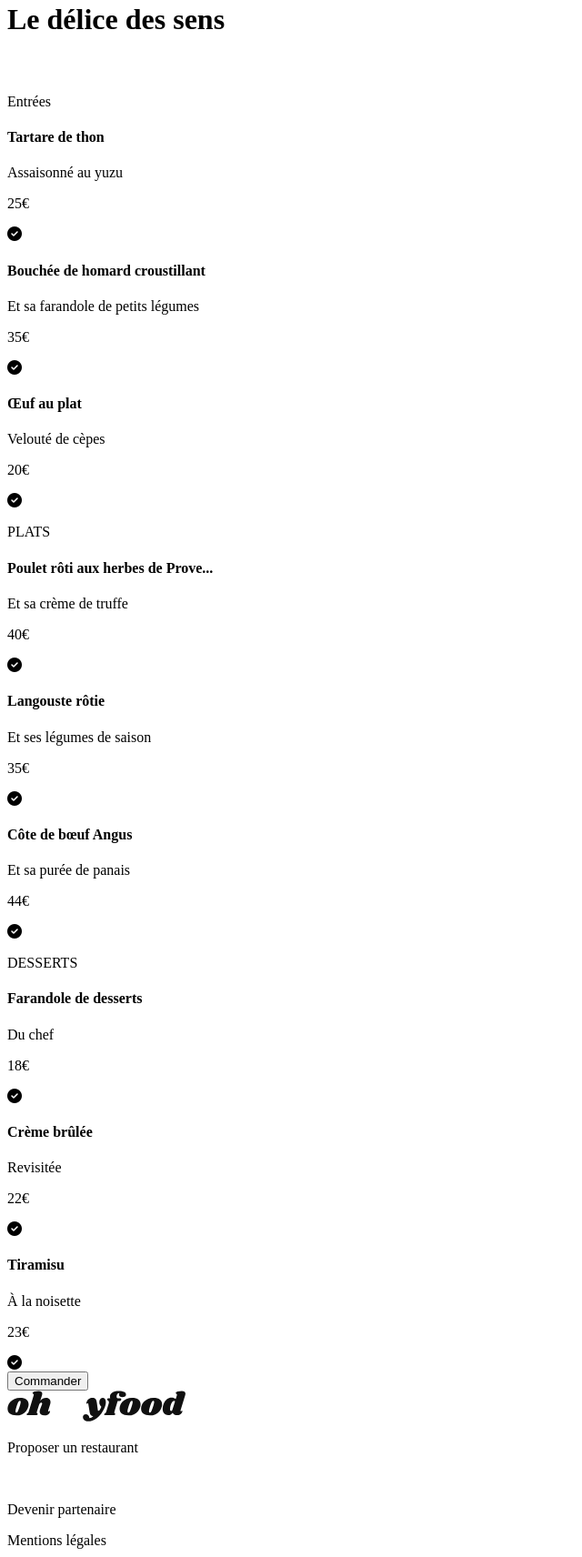
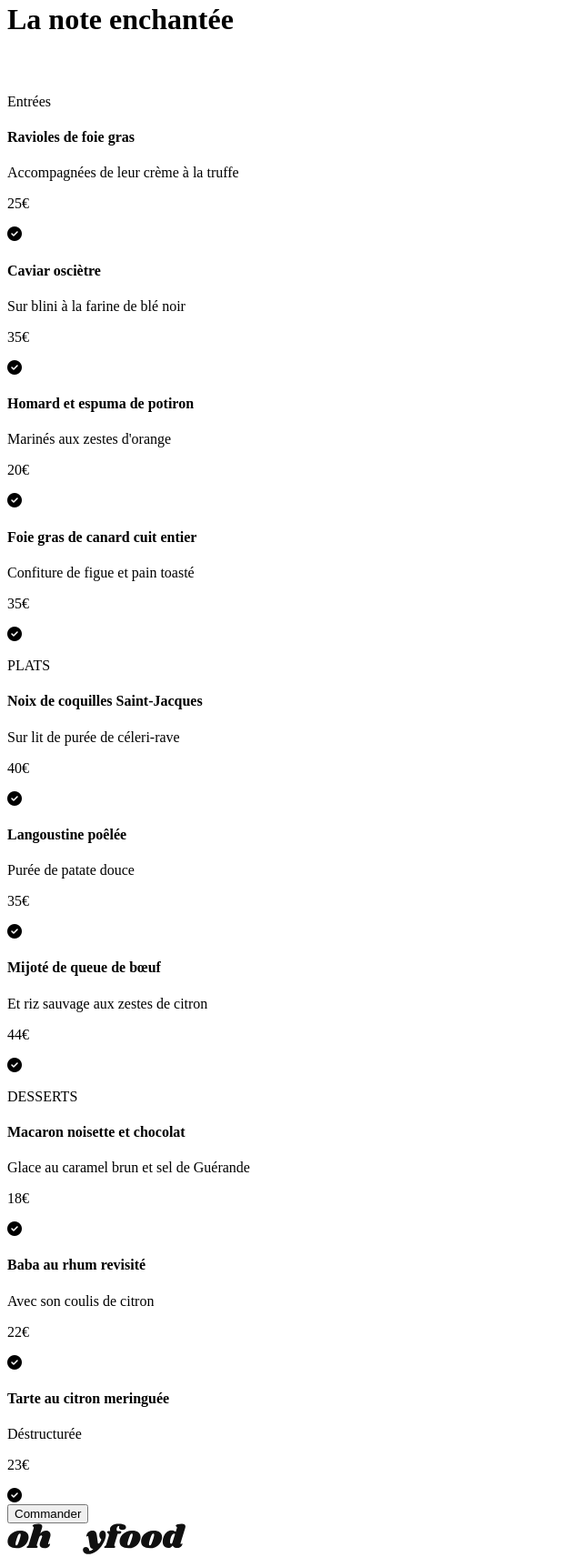
Before and after one commit to mehdi660/OhMyFoodV1, a plain HTML site: page Restaurants/La_note_enchantée.html in a window 1280 px wide. Shown: the part 130-1842 px from the top of the page at 91% size, without its empty margins (0-640 px from the left). Drawn offline with Linux system fonts and the light colour scheme; a web font is replaced by a local one.

Commit message:
Finition de la page la note enchantée

```diff
--- a/Restaurants/La_note_enchantée.html
+++ b/Restaurants/La_note_enchantée.html
@@ -4,7 +4,7 @@
     <meta charset="UTF-8" />
     <meta http-equiv="X-UA-Compatible" content="IE=edge" />
     <meta name="viewport" content="width=device-width, initial-scale=1.0" />
-    <title>Le délice des sens</title>
+    <title>La note enchantée</title>
     <link rel="stylesheet" href="../style.css" />
     <link rel="preconnect" href="https://fonts.googleapis.com" />
     <link rel="preconnect" href="https://fonts.gstatic.com" crossorigin />
@@ -44,7 +44,7 @@
     </header>
     <main>
       <div class="top_palette_container">
-        <h1>Le délice des sens</h1>
+        <h1>La note enchantée</h1>
         <svg
           width="23"
           height="21"
@@ -65,8 +65,8 @@
 
             <article class="card">
               <div class="text_card">
-                <h4>Tartare de thon</h4>
-                <p>Assaisonné au yuzu</p>
+                <h4>Ravioles de foie gras</h4>
+                <p>Accompagnées de leur crème à la truffe</p>
                 <p>25€</p>
               </div>
               <div class="checker">
@@ -76,8 +76,8 @@
 
             <article class="card">
               <div class="text_card">
-                <h4>Bouchée de homard croustillant</h4>
-                <p>Et sa farandole de petits légumes</p>
+                <h4>Caviar osciètre</h4>
+                <p>Sur blini à la farine de blé noir</p>
                 <p>35€</p>
               </div>
               <div class="checker">
@@ -87,9 +87,20 @@
 
             <article class="card">
               <div class="text_card">
-                <h4>Œuf au plat</h4>
-                <p>Velouté de cèpes</p>
+                <h4>Homard et espuma de potiron</h4>
+                <p>Marinés aux zestes d'orange</p>
                 <p>20€</p>
+              </div>
+              <div class="checker">
+                <i class="fa-solid fa-circle-check"></i>
+              </div>
+            </article>
+
+            <article class="card">
+              <div class="text_card">
+                <h4>Foie gras de canard cuit entier</h4>
+                <p>Confiture de figue et pain toasté</p>
+                <p>35€</p>
               </div>
               <div class="checker">
                 <i class="fa-solid fa-circle-check"></i>
@@ -102,8 +113,8 @@
 
             <article class="card">
               <div class="text_card">
-                <h4>Poulet rôti aux herbes de Prove...</h4>
-                <p>Et sa crème de truffe</p>
+                <h4>Noix de coquilles Saint-Jacques</h4>
+                <p>Sur lit de purée de céleri-rave</p>
                 <p>40€</p>
               </div>
               <div class="checker">
@@ -113,8 +124,8 @@
 
             <article class="card">
               <div class="text_card">
-                <h4>Langouste rôtie</h4>
-                <p>Et ses légumes de saison</p>
+                <h4>Langoustine poêlée</h4>
+                <p>Purée de patate douce</p>
                 <p>35€</p>
               </div>
               <div class="checker">
@@ -124,8 +135,8 @@
 
             <article class="card">
               <div class="text_card">
-                <h4>Côte de bœuf Angus</h4>
-                <p>Et sa purée de panais</p>
+                <h4>Mijoté de queue de bœuf</h4>
+                <p>Et riz sauvage aux zestes de citron</p>
                 <p>44€</p>
               </div>
               <div class="checker">
@@ -139,8 +150,8 @@
 
             <article class="card">
               <div class="text_card">
-                <h4>Farandole de desserts</h4>
-                <p>Du chef</p>
+                <h4>Macaron noisette et chocolat</h4>
+                <p>Glace au caramel brun et sel de Guérande</p>
                 <p>18€</p>
               </div>
               <div class="checker">
@@ -150,8 +161,8 @@
 
             <article class="card">
               <div class="text_card">
-                <h4>Crème brûlée</h4>
-                <p>Revisitée</p>
+                <h4>Baba au rhum revisité</h4>
+                <p>Avec son coulis de citron</p>
                 <p>22€</p>
               </div>
               <div class="checker">
@@ -161,8 +172,8 @@
 
             <article class="card">
               <div class="text_card">
-                <h4>Tiramisu</h4>
-                <p>À la noisette</p>
+                <h4>Tarte au citron meringuée</h4>
+                <p>Déstructurée</p>
                 <p>23€</p>
               </div>
               <div class="checker">
```
Also changed, not shown: Restaurants/La_palette du gout.html (+2 -2 lines), Restaurants/Le_délice_des_sens.html (+1 -1 lines).
